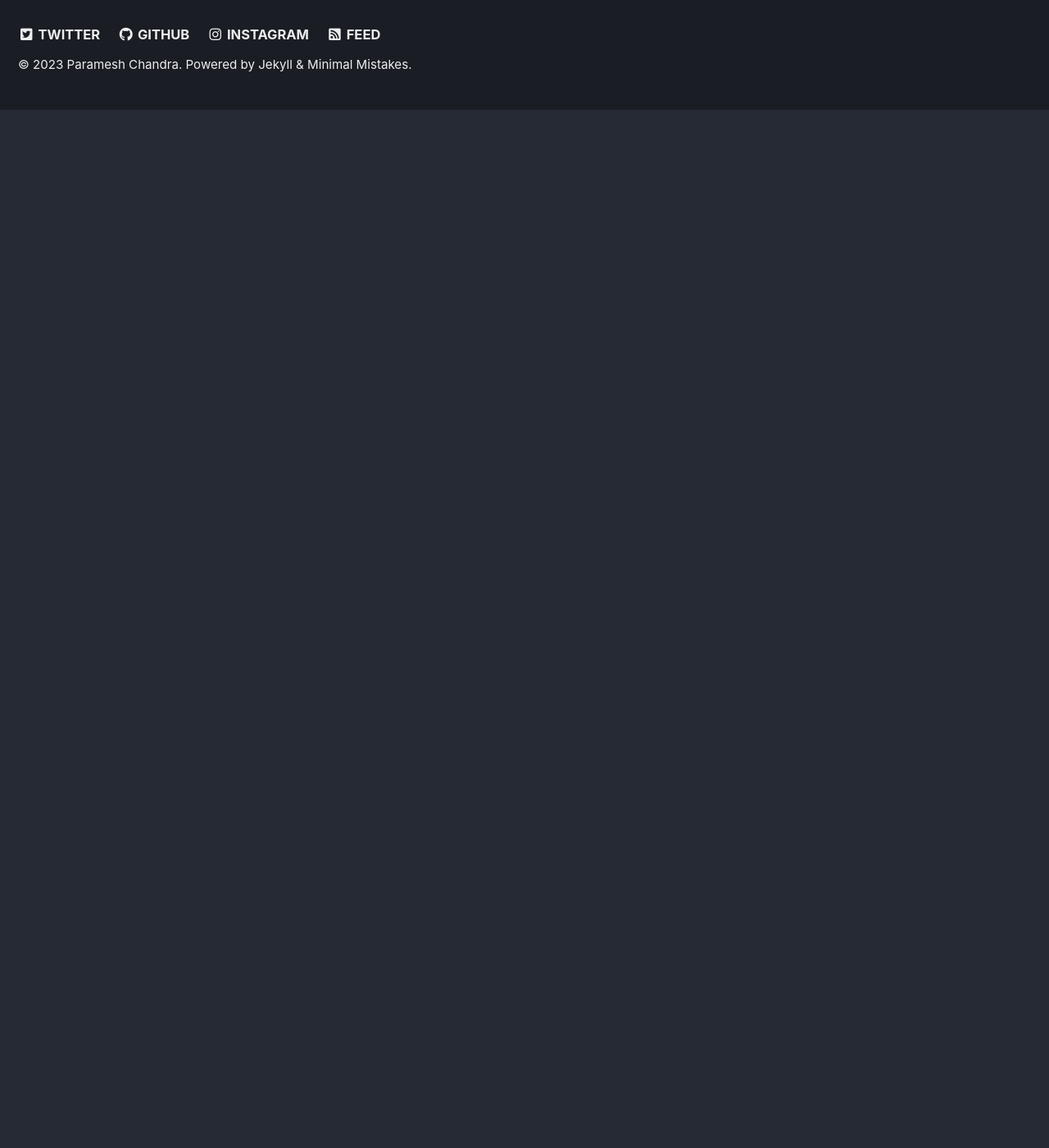
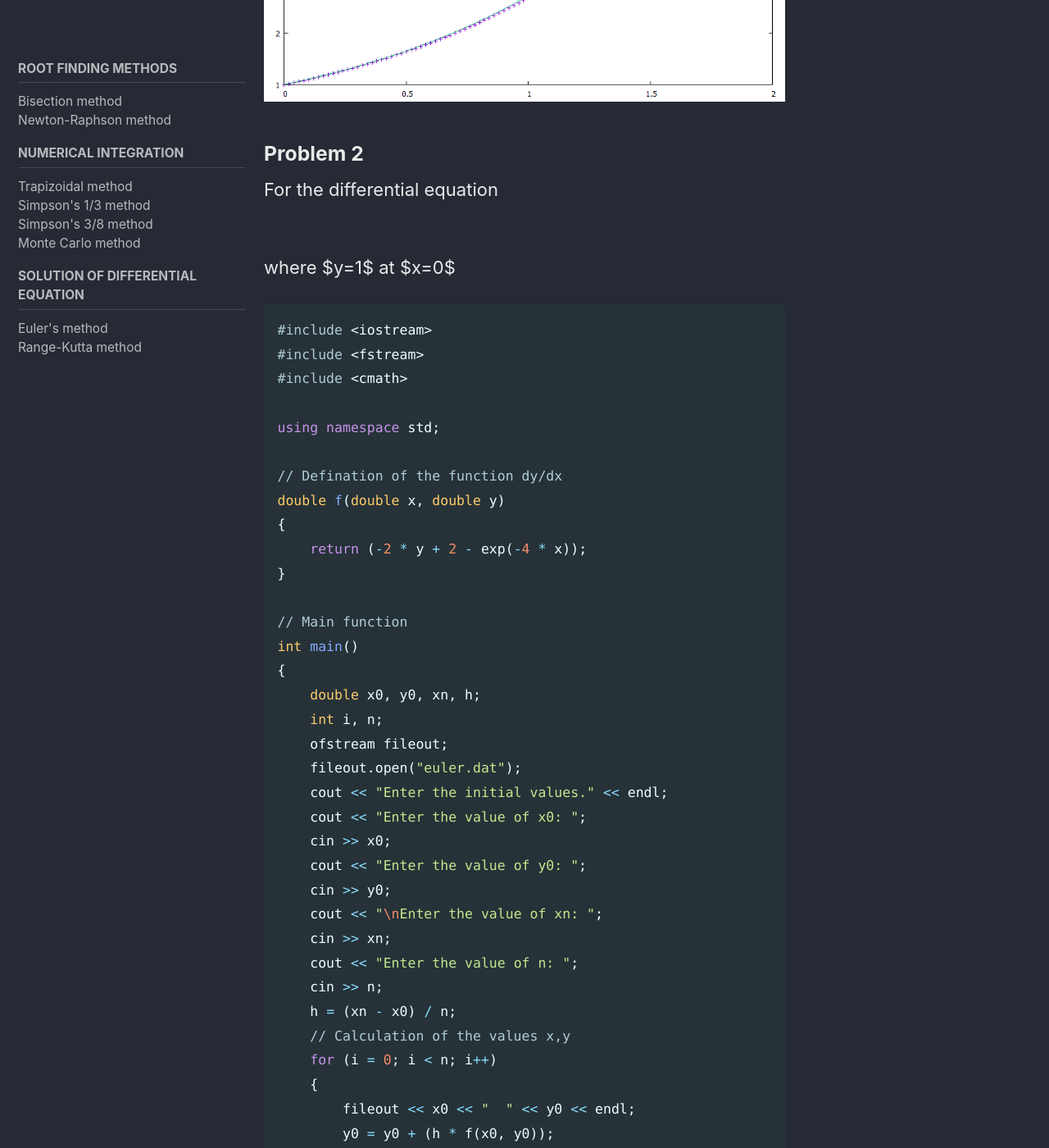
Before and after one commit to paramphy/c_site_minima, a Jekyll site: the page built from _docs/03-eulers-method.md, in a window 1280 px wide and 1400 px high, scrolled down 4114 px. Shown: the whole window at 82% size. Built offline with Jekyll 4.4.1, drawn with Linux system fonts in a browser that asks for light colours; cached includes are drawn as plain includes; our own code applies the rules of GitHub Pages for plain Markdown files; formulas are drawn with MathJax 3; before the commit the page ends 4248 px from its top, so only the background shows below that; some of the changed text lies outside the part shown.

````diff
--- a/_data/navigation.yml
+++ b/_data/navigation.yml
@@ -70,7 +70,7 @@ numerical:
         url:
   - title: Solution of Differential equation
     children:
-      - title: "Eular's method"
-        url: /numerical/eulars-method
+      - title: "Euler's method"
+        url: /numerical/eulers-method
       - title: "Range-Kutta method"
-        url:
+        url: /numerical/rangekutta-method/
--- a/_docs/03-eulars-method.md
+++ b/_docs/03-eulers-method.md
@@ -1,6 +1,6 @@
 ---
-title: "Eular's method"
-permalink: /numerical/eulars-method/
+title: "Euler's method"
+permalink: /numerical/eulers-method/
 last_modified_at: 2023-06-19
 redirect_from:
   - /theme-setup/
@@ -24,6 +24,8 @@ $$y=y_0+f(t_0,y_0)(t-t_0)$$
 
 same process can be repeated to get the next value fro the previous one.
 
+![](//assets/images/Eulers-Approximation.png)
+
 ## Algorithm
 
 1. define $f(t,y)$.
@@ -39,6 +41,7 @@ same process can be repeated to get the next value fro the previous one.
 5. end.
 
 ## C++ Code
+### Problem 1
 For the differential equation
 
 $$\frac{dy}{dx}=y$$
@@ -99,3 +102,65 @@ gnuplot> plot "euler.dat" w p
 gnuplot> replot exp(x)
 ```
 ![](../../assets/images/eulars-method-dif=y.png)
+
+### Problem 2
+For the differential equation
+
+$$\frac{dy}{dx}+2y=2-e^{-4x}$$
+
+where $y=1$ at $x=0$
+
+```c++
+#include <iostream>
+#include <fstream>
+#include <cmath>
+
+using namespace std;
+
+// Defination of the function dy/dx
+double f(double x, double y)
+{
+    return (-2 * y + 2 - exp(-4 * x));
+}
+
+// Main function
+int main()
+{
+    double x0, y0, xn, h;
+    int i, n;
+    ofstream fileout;
+    fileout.open("euler.dat");
+    cout << "Enter the initial values." << endl;
+    cout << "Enter the value of x0: ";
+    cin >> x0;
+    cout << "Enter the value of y0: ";
+    cin >> y0;
+    cout << "\nEnter the value of xn: ";
+    cin >> xn;
+    cout << "Enter the value of n: ";
+    cin >> n;
+    h = (xn - x0) / n;
+    // Calculation of the values x,y
+    for (i = 0; i < n; i++)
+    {
+        fileout << x0 << "  " << y0 << endl;
+        y0 = y0 + (h * f(x0, y0));
+        x0 = x0 + h;
+    }
+}
+```
+### Output and commands
+```
+Enter the initial values.
+Enter the value of x0: 0
+Enter the value of y0: 1
+
+Enter the value of xn: 2
+Enter the value of n: 100
+```
+### Output plot
+#### gnuplot code
+```
+gnuplot> plot "euler.dat" w p
+```
+![](../../assets/images/eulars-method-prob-1.png)
````
Also changed, not shown: _docs/03-rangekutta-method.md (added, +141 -0 lines), assets/images/Eulers-Approximation.png (added), assets/images/Runge-Kutta_slopes.svg.png (added), assets/images/eulars-method-prob-1.png (added), assets/images/rk-method-prob-1.png (added).
